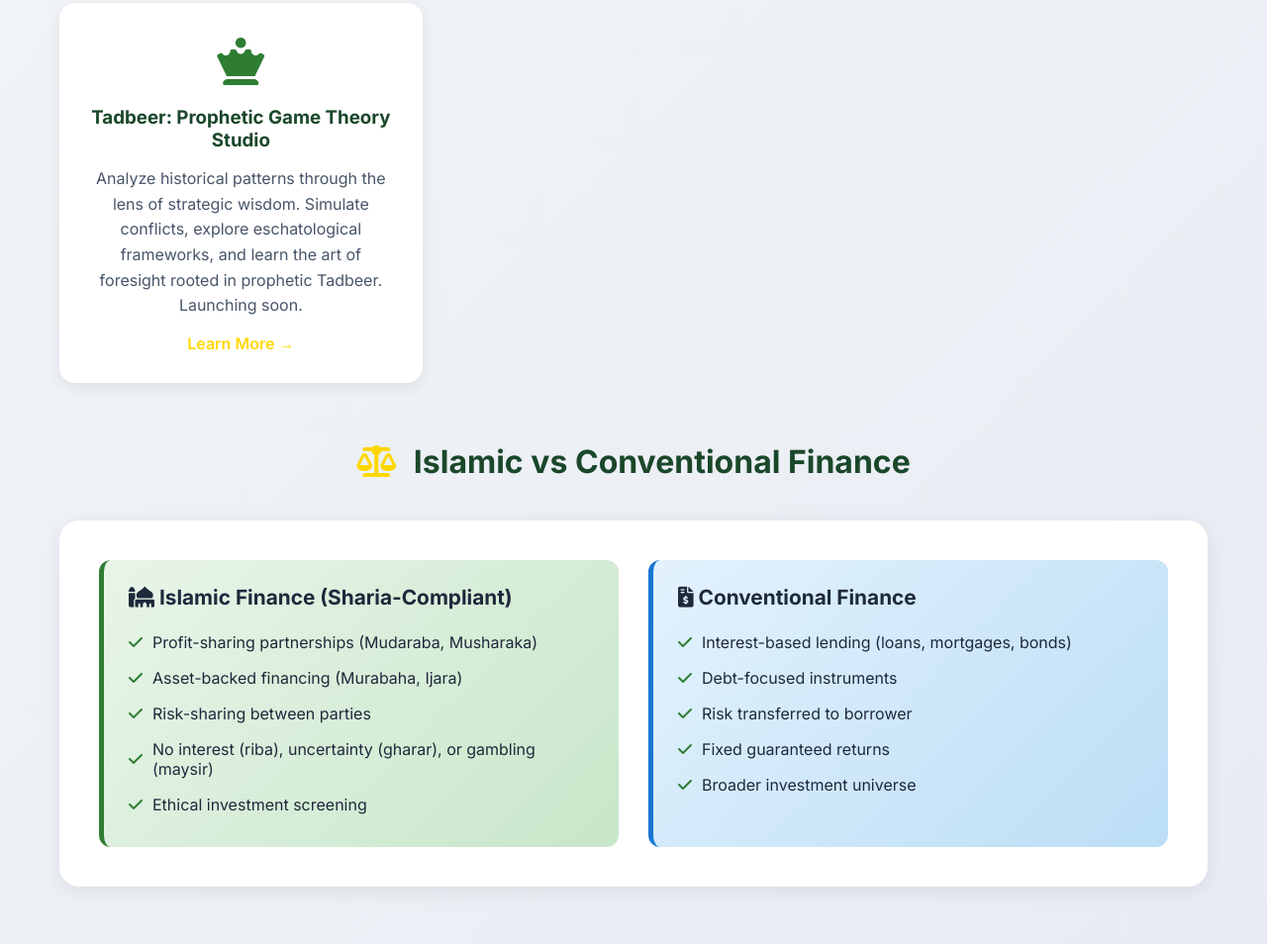
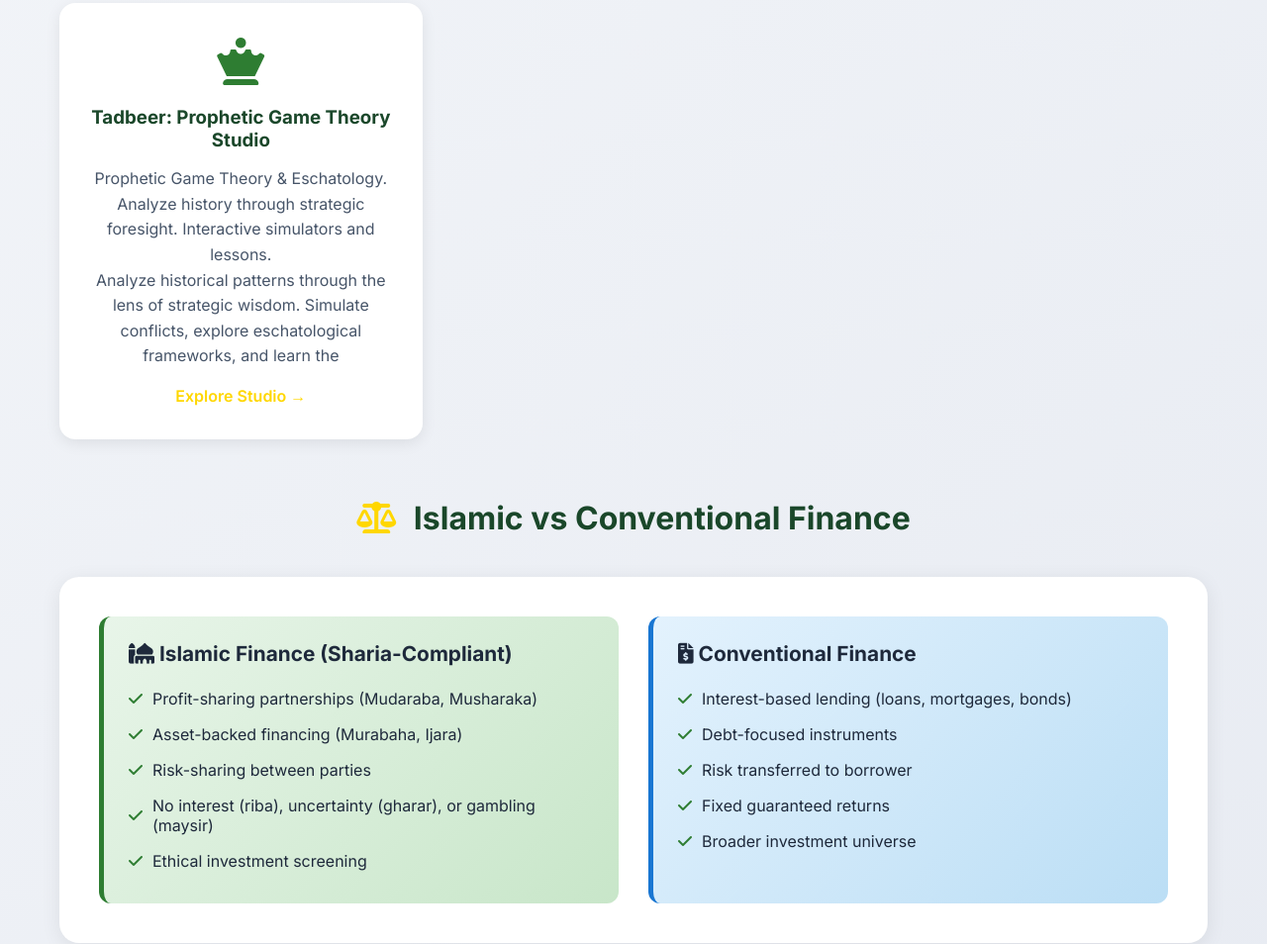
Before and after one commit to emmamimon77-afk/fatimah-financial-hub, a website: page public/index.html in a window 1280 px wide. Shown: the part 1082-2036 px from the top of the page at 99% size. Drawn offline with Linux system fonts and the light colour scheme.

Commit message:
Add Tadbeer Studio card to homepage features

```diff
--- a/public/index.html
+++ b/public/index.html
@@ -422,8 +422,9 @@
             <div class="feature-card">
                 <div class="feature-icon"><i class="fas fa-chess-queen"></i></div>
                 <h3>Tadbeer: Prophetic Game Theory Studio</h3>
-                <p>Analyze historical patterns through the lens of strategic wisdom. Simulate conflicts, explore eschatological frameworks, and learn the art of foresight rooted in prophetic Tadbeer. Launching soon.</p>
-                <a href="/tadbeer" style="display: inline-block; margin-top: 15px; color: #ffd700; text-decoration: none; font-weight: 600;">Learn More →</a>
+                <p>Prophetic Game Theory & Eschatology. Analyze history through strategic foresight. Interactive simulators and lessons.</p>
+                <p>Analyze historical patterns through the lens of strategic wisdom. Simulate conflicts, explore eschatological frameworks, and learn the
+                <a href="https://tadbeer-studio.onrender.com" target="_blank" style="display: inline-block; margin-top: 15px; color: #ffd700; text-decoration: none; font-weight: 600;">Explore Studio →</a>
             </div>
 
         </div>
```
